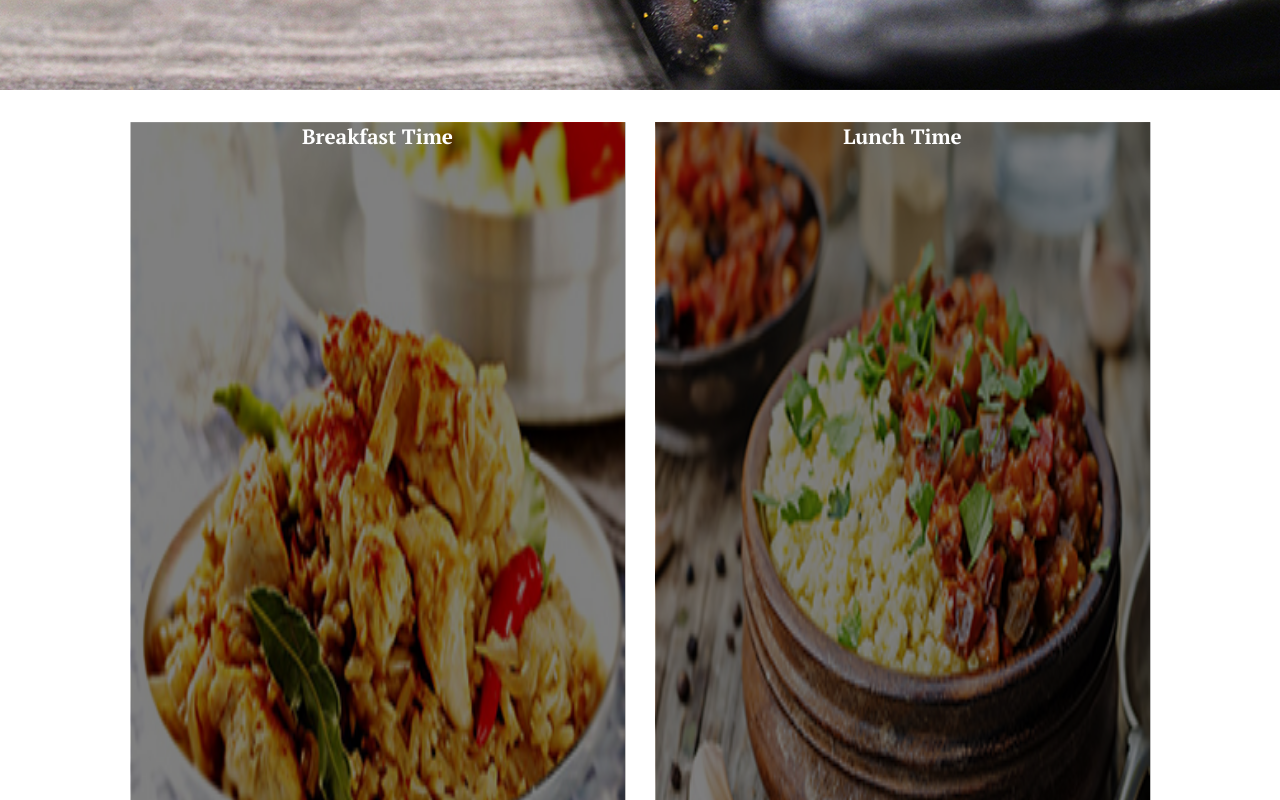
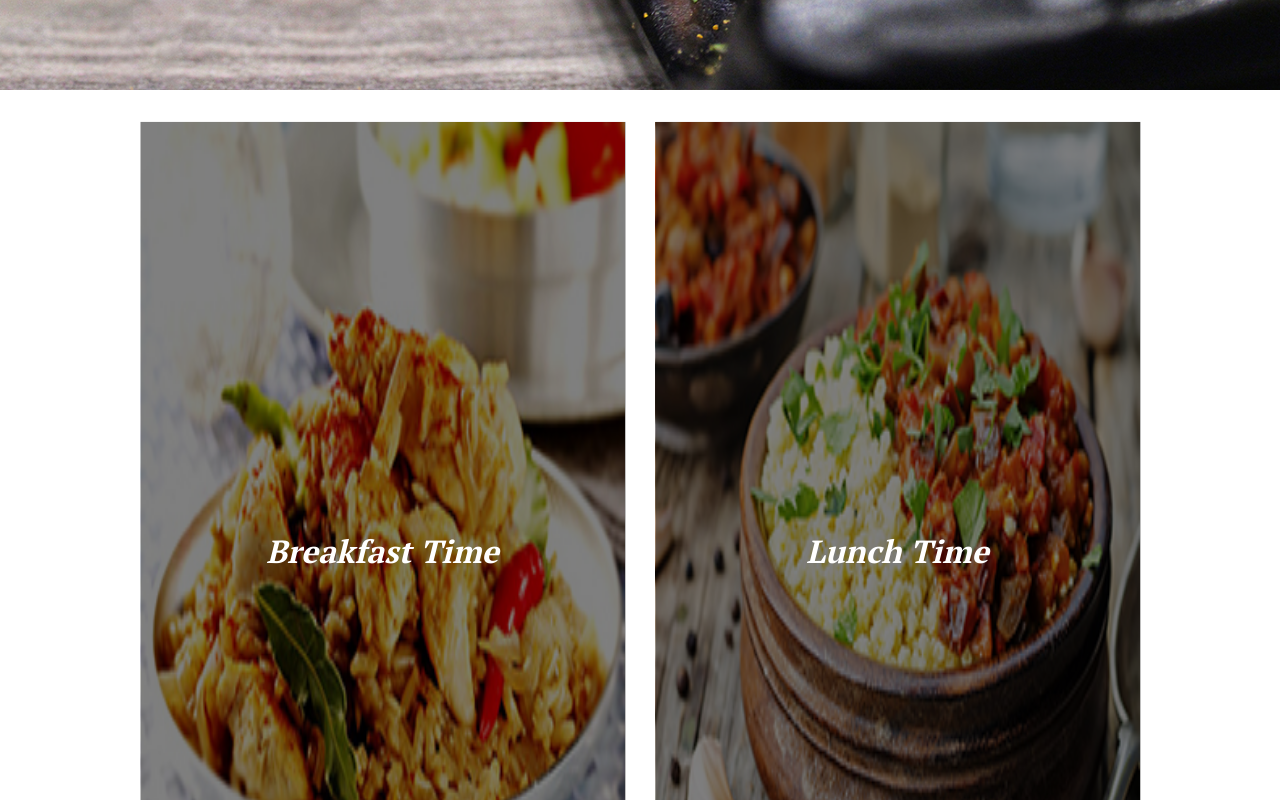
Before and after one commit to TimCullingham/twd-team-project, a plain HTML site: page menu.html in a window 1280 px wide. Shown: the part 580-1380 px from the top of the page. Drawn offline with nearby package versions, Linux system fonts and the light colour scheme.

Commit message:
menu page is fixed

```diff
--- a/scss/pages/_menu.scss
+++ b/scss/pages/_menu.scss
@@ -1,7 +1,7 @@
 .menu{
-      max-width: 1020px;
+      max-width: 1000px;
       display: grid;
-      grid-template-columns: repeat(auto-fill, minmax(390px, 1fr));
+      grid-template-columns: repeat(auto-fill, minmax(360px, 1fr));
       grid-gap: 30px;
       padding: 0, 30px;
       margin:0 auto;
@@ -27,7 +27,7 @@
 
       .meal-time {
             position: absolute;
-            z-index:1;
+            z-index:2;
             height: 100%;
             width:100%;
             left:50%;
@@ -39,6 +39,29 @@
             text-align: center;
             margin:  auto;
 
+
+                        // .box{
+                        //       position: absolute;
+                        //       border:5px solid white;
+                        //       z-index: 3;
+                        //       height: 90%;
+                        //       width:90%;
+                        //       left:50%;
+                        //       top:50%;
+                        //       transform: translate(-50%, -50%);
+                        // }
+
+            h3{
+                  position: absolute;
+                  z-index: 4;
+                  left:50%;
+                  top:50%;
+                  transform: translate(-50%, -50%);
+                  font-size: 2em;
+                  font-style: italic;
+
+
+            }
       }
       .details{
             padding: 20px;
@@ -51,26 +74,3 @@
             border-bottom: 1px dotted $light-grey-background;
             padding:10px 0;
       }
-
-//       @media (min-width:$phoneLandscape){
-
-//       .menu{
-//             display: grid;
-//             grid-template-columns: auto auto;
-
-//             grid-gap:30px;
-
-
-//             &.menu-detail{
-//                   display: block;
-//                   overflow: hidden;
-//                   &.meal-pic img{
-//                         width: 100%;
-//                         object-fit: cover;
-//                   }
-//             }
-//       }
-
-
-
-//  }
```
Also changed, not shown: menu.html (+5 -1 lines), styles/styles.css, 1 other file.
